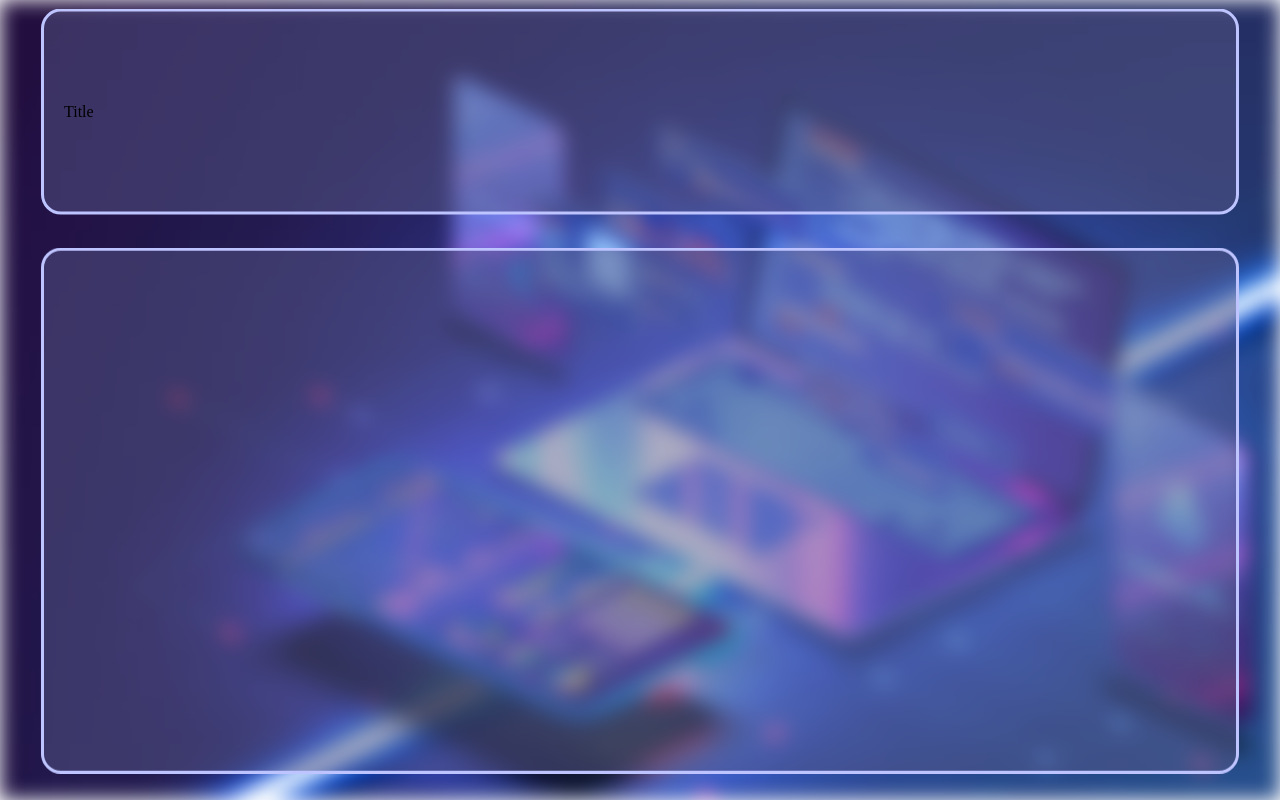
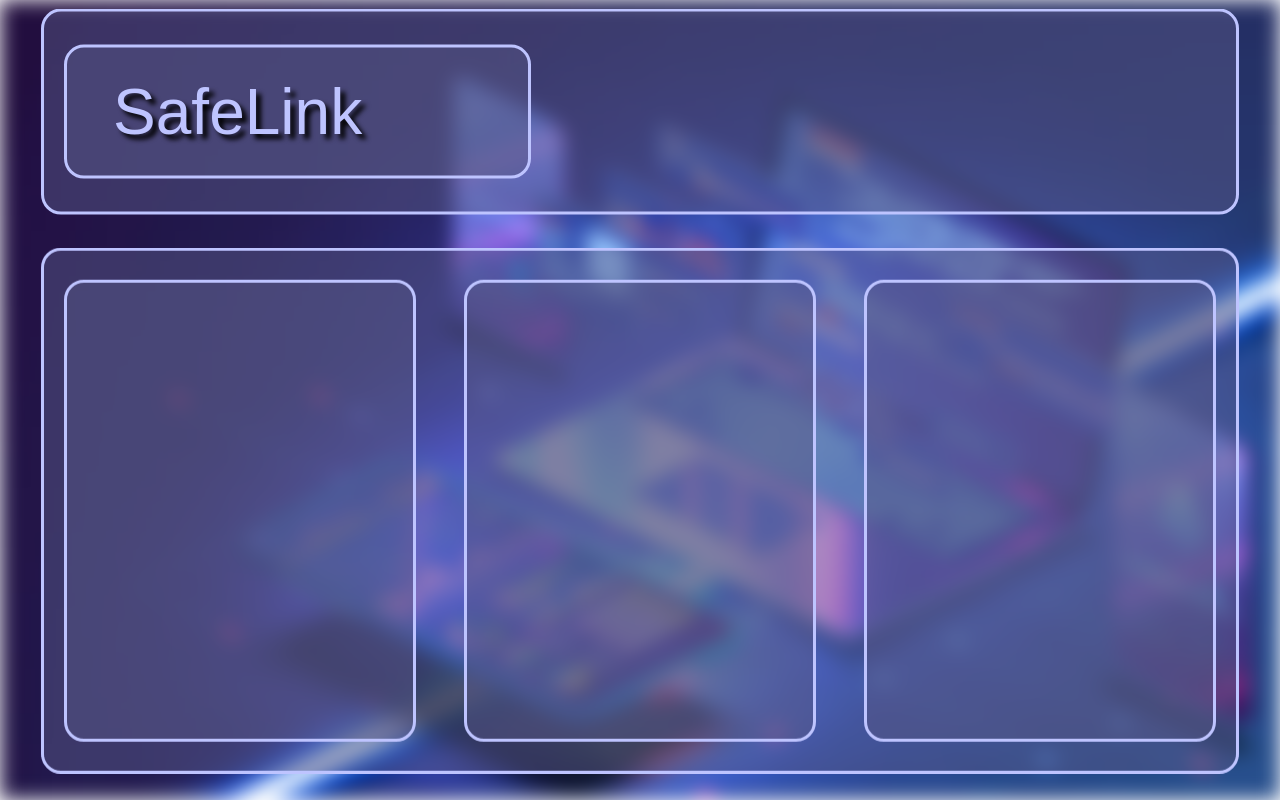
Before and after one commit to bonifaciocarllouie-web/More-Codes, a plain HTML site: page main.html in a window 1280 px wide. Drawn offline with Linux system fonts and the light colour scheme.

Commit message:
Update main.html

```diff
--- a/main.html
+++ b/main.html
@@ -17,12 +17,14 @@
     <div class="bgbox">
 
     <div class="box">
-        <p class="text">Title</p>
+        <div class="boxskib"><p style="margin-left: 10%; font-size: 400%;">SafeLink</p></div>
     </div>
 
         <div class="box1">
-
-        </div>
+            <div class="terms"></div>
+                <div class="terms"></div>
+                    <div class="terms"></div>
+                        </div>
 
         </div>
 
```
